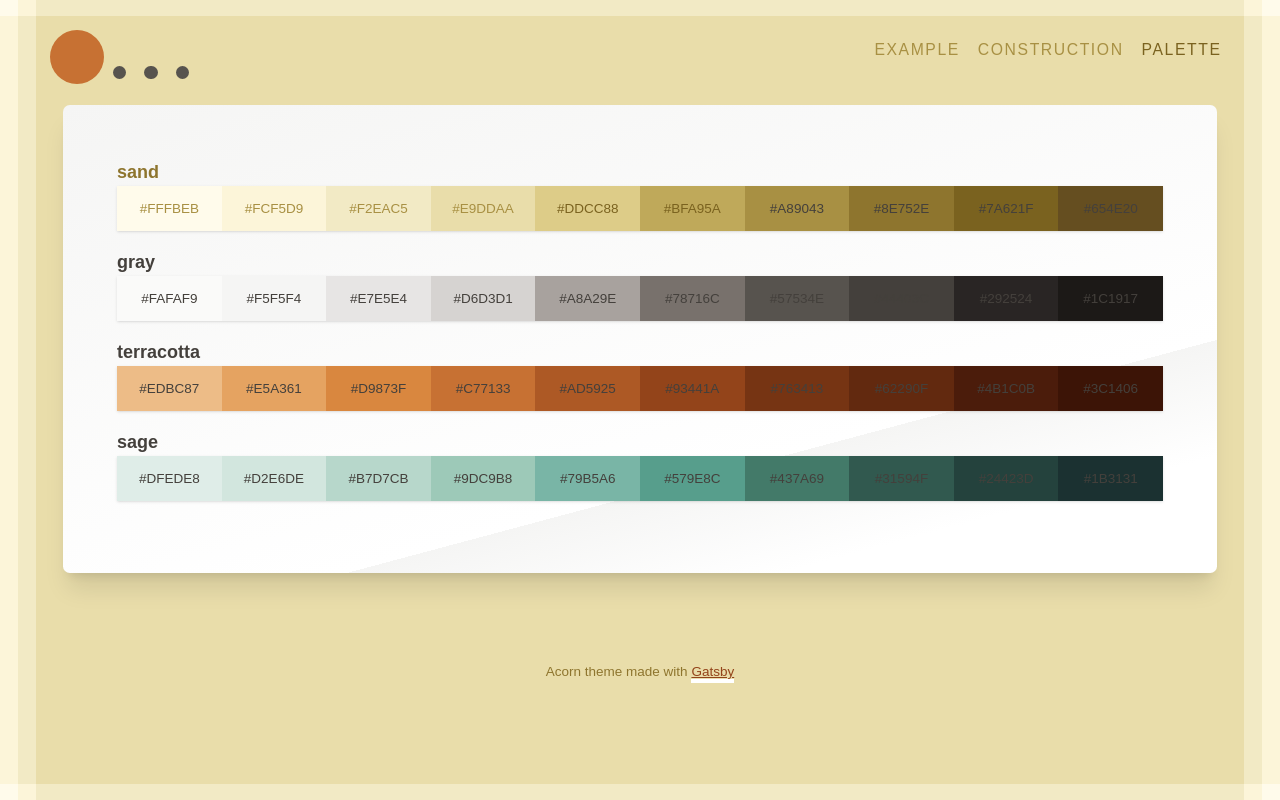
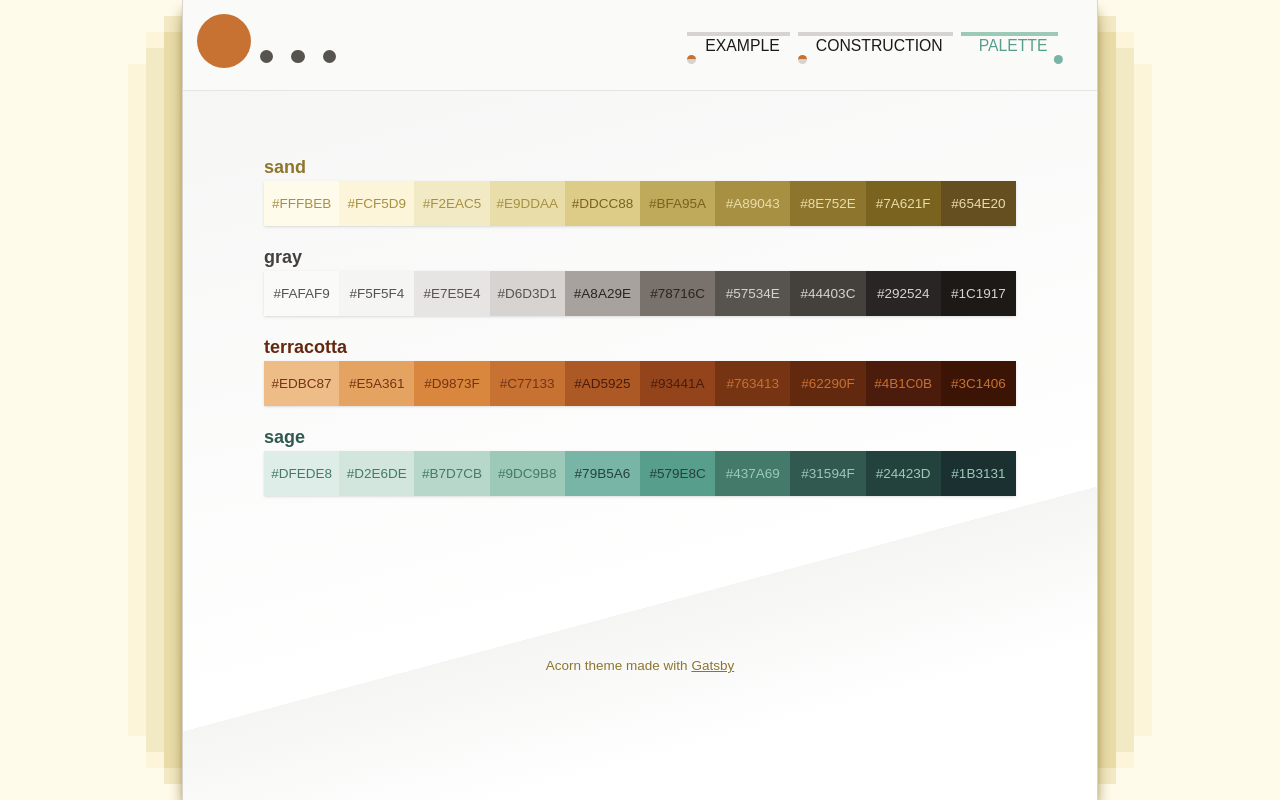
Before and after one commit to adrianlyjak/acorn, a Gatsby site: page /palette in a window 1280 px wide. Built offline with nearby package versions, Linux system fonts and the light colour scheme; Gatsby itself is replaced by a stand-in of ours.

Commit message:
add snazzy nav buttons

```diff
--- a/package.json
+++ b/package.json
@@ -40,6 +40,7 @@
     "typecheck": "tsc --noEmit"
   },
   "devDependencies": {
+    "@tailwindcss/typography": "^0.5.2",
     "postcss-import": "^14.1.0",
     "prettier": "^2.6.2",
     "typescript": "^4.7.3"
--- a/src/components/BlogList.tsx
+++ b/src/components/BlogList.tsx
@@ -11,7 +11,7 @@ export default function BlogList(props: { blogs: BlogSummary[] }) {
         const imageUrl = blog.frontmatter.featuredimage?.publicURL;
         return (
           <Link to={"/" + blog.fields.slug}>
-            <Card className="hover:bg-gray-200 h-full">
+            <Card className="h-full">
               <article>
                 <div className="text-lg font-bold">
                   {blog.frontmatter.title}
--- a/src/components/Card.tsx
+++ b/src/components/Card.tsx
@@ -8,11 +8,7 @@ export default function Card({
   className?: string;
 }) {
   return (
-    <div
-      className={`bg-gray-50 shadow sm:rounded overflow-auto p-2 lg:p-4 ${
-        className || ""
-      }`}
-    >
+    <div className={`overflow-auto p-2 lg:p-4 ${className || ""}`}>
       {children}
     </div>
   );
--- a/src/components/MarkdownPost.tsx
+++ b/src/components/MarkdownPost.tsx
@@ -4,7 +4,7 @@ import "./MarkdownPost.css";
 export default function MarkdownPost(props: { post: string }) {
   return (
     <div
-      className="markdown-post"
+      className="markdown-post prose md:prose-lg prose-p:text-justify prose-a:text-secondary-500 prose-img:rounded-lg"
       dangerouslySetInnerHTML={{ __html: props.post }}
     ></div>
   );
--- a/src/components/Nav.tsx
+++ b/src/components/Nav.tsx
@@ -1,5 +1,6 @@
 import { Link } from "gatsby";
 import * as React from "react";
+import SnazzNavButton from "./SnazzNavButton";
 import useSiteTitle from "./useSiteTitle";
 
 const pages: { label: string; to: string }[] = [
@@ -31,16 +32,13 @@ export default function Nav(props: {}) {
           </div>
         </Link>
       </div>
-      <div className="flex flex-row">
+      <div className="flex flex-row p-4">
         {pages.map(({ label, to }) => {
           return (
-            <Link
-              key={to}
-              className="text-center text-sand-600 hover:text-sand-800 flex-1 p-2 font-info uppercase text-sm tracking-widest whitespace-no-wrap"
-              activeClassName="text-sand-800"
-              to={to}
-            >
-              {label}
+            <Link key={to} to={to} activeClassName="active group">
+              <SnazzNavButton className="text-center whitespace-no-wrap">
+                {label}
+              </SnazzNavButton>
             </Link>
           );
         })}
--- a/src/components/Page.tsx
+++ b/src/components/Page.tsx
@@ -6,41 +6,50 @@ import useSiteTitle from "./useSiteTitle";
 
 // @ts-ignore
 import favicon from "../../static/img/favicon.ico";
+import "./Page.css";
 
-export default function Page(props: { children: any }) {
+export default function Page(props: { pageType?: "stylized"; children: any }) {
   const title = useSiteTitle();
+  const bg = props.pageType === "stylized" ? "bg-stylized" : "bg-gray-50";
+
   return (
     <>
       <Helmet title={title}>
         <link rel="icon" href={favicon} />
       </Helmet>
-      <div className="w-full min-h-full bg-tertiary-50 h-full overflow-auto flex flex-col items-stretch">
-        <div className="flex flex-row items-stretch flex-1 w-full">
+      <div className="w-full min-h-full bg-tertiary-50 flex flex-row items-stretch selection:bg-secondary-400 text-gray-900 font-body">
         <div className="flex-1 "></div>
         <div
-            className={`bg-tertiary-300 max-w-screen-xl container m-w-auto flex flex-row items-stretch`}
+          className={`max-w-screen-lg container m-w-auto flex flex-row items-stretch`}
         >
           <div className="flex flex-row">
-              <div className="bg-tertiary-100 lg:w-4 md:w-2 border-b-16 border-t-16 border-tertiary-50"></div>
-              <div className="bg-tertiary-200 lg:w-4 md:w-2 border-b-16 border-t-16 border-tertiary-100"></div>
+            <div className="bg-tertiary-100 lg:w-4 md:w-2 lg:border-y-16 md:border-y-8 border-tertiary-50 lg:my-[48px] md:my-[24px]"></div>
+            <div className="bg-tertiary-200 lg:w-4 md:w-2 lg:border-y-16 md:border-y-8 border-tertiary-100 lg:my-[32px] md:my-[16px]"></div>
+            <div className="bg-tertiary-300 lg:w-4 md:w-2 lg:border-y-16 md:border-y-8 border-tertiary-200 lg:my-[16px] md:my-[8px]"></div>
           </div>
-            <div className="overflow-auto flex-1 border-t-16 border-b-16 border-tertiary-200">
-              <div className="mb-3 mt-3 px-3">
+          <div
+            className={`flex-1 shadow-lg shadow-tertiary-700 border-gray-300 border-x z-10 ${bg}`}
+          >
+            <div className="border-b border-gray-200 sticky top-0 left-0 z-50 bg-gray-50 overflow-x-hidden">
+              <div className="overflow-auto max-w-[100vw] p-3 ">
                 <Nav />
               </div>
-              <div className="md:mx-3 lg:mx-6 lg:mt-2">{props.children}</div>
+            </div>
+            <div className="md:mx-3 lg:mx-6 lg:mt-2 overflow-auto ">
+              {props.children}
+            </div>
             <div className="max-w-screen-lg m-auto py-4 w-full">
               <Footer />
             </div>
           </div>
-            <div className="flex flex-row">
-              <div className="bg-tertiary-200 lg:w-4 md:w-2 border-b-16 border-t-16 border-tertiary-100"></div>
-              <div className="bg-tertiary-100 lg:w-4 md:w-2 border-b-16 border-t-16 border-tertiary-50"></div>
+          <div className="flex flex-row-reverse">
+            <div className="bg-tertiary-100 lg:w-4 md:w-2 lg:border-y-16 md:border-y-8 border-tertiary-50 lg:my-[48px] md:my-[24px]"></div>
+            <div className="bg-tertiary-200 lg:w-4 md:w-2 lg:border-y-16 md:border-y-8 border-tertiary-100 lg:my-[32px] md:my-[16px]"></div>
+            <div className="bg-tertiary-300 lg:w-4 md:w-2 lg:border-y-16 md:border-y-8 border-tertiary-200 lg:my-[16px] md:my-[8px]"></div>
           </div>
         </div>
         <div className="flex-1"></div>
       </div>
-      </div>
     </>
   );
 }
--- a/src/components/PageCard.tsx
+++ b/src/components/PageCard.tsx
@@ -1,19 +1,7 @@
 import * as React from "react";
-import "./PageCard.css";
 
-export default function PageCard({
-  pageType,
-  children,
-}: {
-  pageType?: "stylized";
-  children?: React.ReactNode;
-}) {
-  const bg = pageType === "stylized" ? "bg-stylized" : "";
+export default function PageCard({ children }: { children?: React.ReactNode }) {
   return (
-    <div
-      className={`bg-gray-50 shadow-xl md:rounded-md mb-16 overflow-auto sm:p-4 p-2 lg:p-8 ${bg}`}
-    >
-      {children}
-    </div>
+    <div className={`mb-16 overflow-auto sm:p-4 p-2 lg:p-8`}>{children}</div>
   );
 }
--- /dev/null
+++ b/src/components/SnazzNavButton.tsx
@@ -0,0 +1,66 @@
+import React, { MouseEventHandler } from "react";
+
+export interface SnazzNavButtonProps {
+  children: React.ReactNode;
+  className?: string;
+  onClick?: MouseEventHandler | undefined;
+  active?: boolean;
+}
+
+export default function SnazzNavButton({
+  children,
+  className,
+  onClick,
+}: SnazzNavButtonProps): React.ReactElement {
+  return (
+    <span
+      className={`${className || ""} relative px-4 py-2 group overflow-clip`}
+      onClick={onClick}
+    >
+      <span
+        className={`absolute inset-0 duration-500 ease transition transform`}
+      />
+      <span className="absolute bottom-.5 left-0 w-[calc(100%-8px)] block duration-500">
+        <span className="bg-gray-300 h-1 w-full block"></span>
+      </span>
+      <span
+        className={`
+      absolute bottom-.5 left-0 block
+      w-0
+      group-hover:w-[calc(100%-8px)] group-active-state:w-[calc(100%-8px)]
+      duration-500`}
+      >
+        <span className="bg-secondary-300 h-1 w-full block"></span>
+      </span>
+      <span
+        className={`
+        absolute bottom-0 left-0 block
+        w-full translate-x-0
+        group-active-state:translate-x-[calc(100%-12px)] group-hover:translate-x-[calc(100%-12px)]
+        duration-500
+        `}
+      >
+        <span
+          className={`
+        bg-gray-300 border-primary-300
+        group-hover:bg-primary-500 group-hover:border-primary-100 group-hover:rotate-[1440deg]
+        group-active-state:border-0 group-active-state:bg-secondary-400
+        w-2 h-2 rounded-full border-t-4
+        block
+        duration-500 ease transition
+        `}
+        ></span>
+      </span>
+      <span
+        className={`
+        uppercase text-sm
+        relative
+        transition transform ease
+        group-hover:text-secondary-500 group-active-state:text-secondary-500
+        `}
+      >
+        {children}
+      </span>
+    </span>
+  );
+}
--- a/src/pages/construction.tsx
+++ b/src/pages/construction.tsx
@@ -4,10 +4,10 @@ import Page from "../components/Page";
 import PageCard from "../components/PageCard";
 export default function UnderConstruction(props: any) {
   return (
-    <Page>
-      <PageCard pageType="stylized">
-        <h1>Sorry!</h1>
-        <h2>This site is under construction</h2>
+    <Page pageType="stylized">
+      <PageCard>
+        <h1 className="text-8xl mb-3">Sorry!</h1>
+        <h2 className="text-4xl">🚧 This site is under construction 🚧</h2>
         <div className="flex justify-center items-center">
           <InteractiveEmoji />
         </div>
--- /dev/null
+++ b/src/pages/index.tsx
@@ -0,0 +1,6 @@
+import React from "react";
+import UnderConstruction from "./construction";
+
+export default function Home() {
+  return <UnderConstruction />;
+}
--- a/src/pages/palette.tsx
+++ b/src/pages/palette.tsx
@@ -10,8 +10,8 @@ export default function Palette(): React.ReactElement {
   const colors = groupBy(getColorInfo(), "name");
   const colorNames = Object.entries(colors);
   return (
-    <Page>
-      <PageCard pageType="stylized" className="p-2 lg:p-8">
+    <Page pageType="stylized">
+      <PageCard>
         <div className="p-4">
           {colorNames.map(([color, values]) => {
             return (
@@ -39,7 +39,7 @@ function ColorBlock({
   const textValue = value > 500 ? 300 : value > 300 ? 800 : 600;
   return (
     <div
-      className={`h-10 bg-${color}-${value} grid place-items-center hover:bg-${color}-${textValue} text-${color}-${textValue} hover:text-${color}-${value}`}
+      className={`h-10 bg-${color}-${value} grid place-items-center text-${color}-${textValue}`}
     >
       <span className={`inline-block text-xs`}>{hex.toUpperCase()}</span>
     </div>
--- a/src/styles/index.css
+++ b/src/styles/index.css
@@ -1,5 +1,3 @@
-@import "./typography.css";
-
 @tailwind base;
 
 @tailwind components;
@@ -8,12 +6,12 @@
 
 html {
   font-size: 16px; /* set the relative size for rems. Browser default is 16px, so this makes things bigger */
-  @apply font-body;
-  @apply text-gray-700;
 }
 
-::selection {
-  background-color: var(--color-sage-300);
+@screen md {
+  html {
+    font-size: 18px;
+  }
 }
 
 html,
@@ -23,9 +21,3 @@ body,
   @apply h-full;
   @apply min-h-full;
 }
-
-@screen md {
-  html {
-    font-size: 18px;
-  }
-}
--- a/src/templates/BlogPostPage.tsx
+++ b/src/templates/BlogPostPage.tsx
@@ -13,8 +13,10 @@ export default function BlogPost(props: { data: any; pageResources: any }) {
     <Page>
       <Helmet title={pageTitle} />
       <PageCard>
-        <article>
-          <h1 className="m-0 leading-snug">{post.frontmatter.title}</h1>
+        <article className="">
+          <h1 className="m-0 leading-snug text-4xl font-bold">
+            {post.frontmatter.title}
+          </h1>
           <div className="text-sm text-mode-info mb-8">
             {post.frontmatter.date}
           </div>
```
Also changed, not shown: tailwind.config.js (+10 -2 lines), src/components/Page.css (renamed from src/components/PageCard.css), 1 other file. Lines whose indentation alone changed are shown as unchanged.
